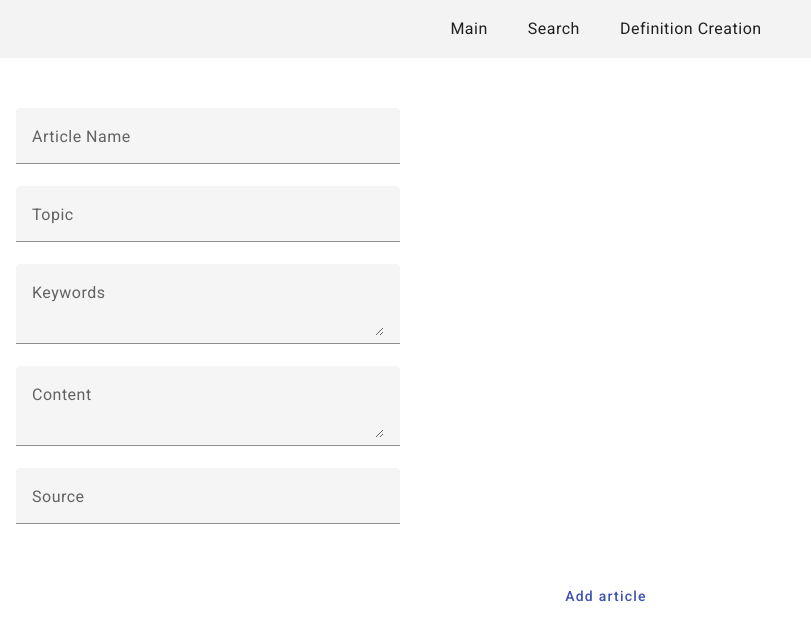
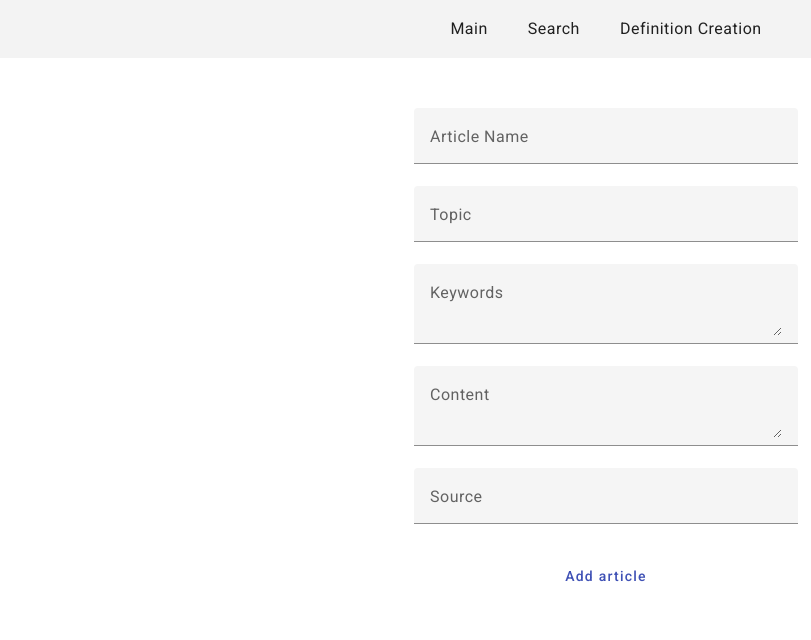
Before and after one commit to MaximSokolov18/wiki_IT, an Angular app: page /definition-creation in a window 1280 px wide. Shown: the top 640 px of the page, without its empty margins (34-845 px from the left). Built offline with nearby package versions, Linux system fonts and the light colour scheme.

Commit message:
fix definition creation form

```diff
--- a/src/app/pages/definition-creation-page/definition-creation-page.component.scss
+++ b/src/app/pages/definition-creation-page/definition-creation-page.component.scss
@@ -10,6 +10,7 @@
     width: 100%;
     display: flex;
     flex-direction: column;
+    align-items: center;
   }
 
   &__input {
@@ -17,7 +18,8 @@
   }
 
   &__button {
-    padding: 50px;
+    padding: 30px;
+    width: 30vw;
   }
 
   &__content {
```
